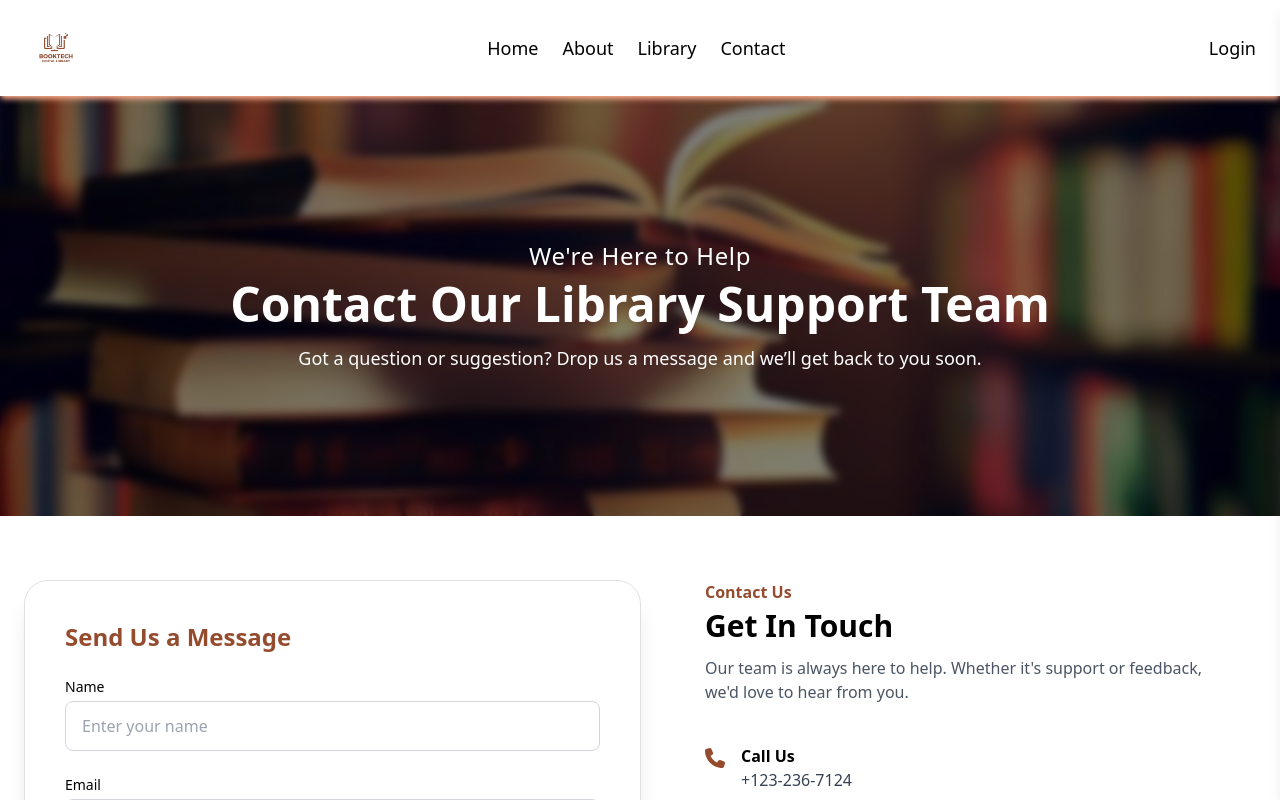
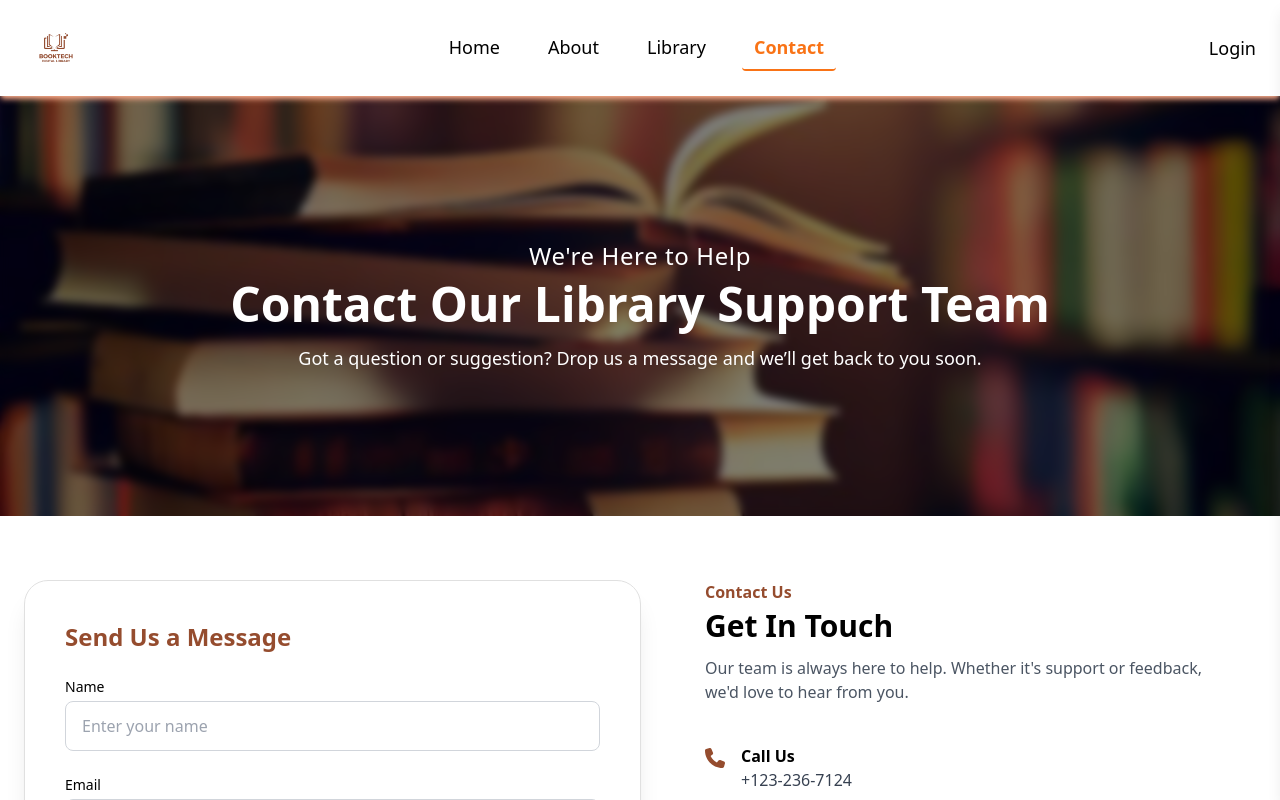
Before and after one commit to KavishkaIndeepa/E_Book_Library_System, a React (Create React App) app: page /#/contact in a window 1280 px wide. Shown: the top 800 px of the page. Built offline with nearby package versions, Linux system fonts and the light colour scheme.

Commit message:
Update navbar and main tsxs

```diff
--- a/src/View/Common/Main/Main.tsx
+++ b/src/View/Common/Main/Main.tsx
@@ -5,16 +5,19 @@ import About from '../../Components/About/About'
 import Library from '../../Components/Library/Library'
 import Contact from '../../Components/Contact/Contact'
 import BookDetail from '../../Components/Library/BookDetail'
+import ScrollToTop from '../../Components/ScrollToTop'
 
 export default function Main() {
   return (
-    <Routes>
-      <Route path='/' Component={Home}></Route>
-      <Route path='/about' Component={About}></Route>
-      <Route path='/library' Component={Library}></Route>
-      <Route path='/contact' Component={Contact}></Route>
-      <Route path="/book/:id" element={<BookDetail />} />
-
-    </Routes>
-  )
+    <>
+    <ScrollToTop />
+      <Routes>
+        <Route path="/" Component={Home}></Route>
+        <Route path="/about" Component={About}></Route>
+        <Route path="/library" Component={Library}></Route>
+        <Route path="/contact" Component={Contact}></Route>
+        <Route path="/book/:id" element={<BookDetail />} />
+      </Routes>
+    </>
+  );
 }
--- a/src/View/Common/Navbar/Navbar.tsx
+++ b/src/View/Common/Navbar/Navbar.tsx
@@ -1,8 +1,13 @@
 import React, { useEffect, useState } from "react";
 import { FontAwesomeIcon } from "@fortawesome/react-fontawesome";
-import { faBars, faTimes } from "@fortawesome/free-solid-svg-icons";
+import {
+  faBars,
+  faChevronDown,
+  faTimes,
+} from "@fortawesome/free-solid-svg-icons";
 import { Link, useNavigate } from "react-router-dom";
 import Logo from "../../../Assets/Images/Logo/BookTech.png";
+import { useLocation } from "react-router-dom";
 
 export default function Navbar() {
   const [scrolled, setScrolled] = useState(false);
@@ -10,6 +15,7 @@ export default function Navbar() {
   const [dropdownOpen, setDropdownOpen] = useState(false);
   const [user, setUser] = useState<any>(null);
   const navigate = useNavigate();
+  const location = useLocation();
 
   useEffect(() => {
     const handleScroll = () => setScrolled(window.scrollY > 10);
@@ -52,40 +58,78 @@ export default function Navbar() {
           <img src={Logo} alt="Logo" className="h-16" />
         </div>
         <ul className="flex space-x-6 text-lg font-poppins">
-          <li>
+          <li
+            className={`cursor-pointer px-3 py-2 rounded transition-all ${
+              location.pathname === "/"
+                ? "text-orange-500 font-semibold border-b-2 border-orange-500"
+                : "hover:bg-orange-400 hover:text-white"
+            }`}
+          >
             <Link to="/">Home</Link>
           </li>
-          <li>
+
+          <li
+            className={`cursor-pointer px-3 py-2 rounded transition-all ${
+              location.pathname === "/about"
+                ? "text-orange-500 font-semibold border-b-2 border-orange-500"
+                : "hover:bg-orange-400 hover:text-white"
+            }`}
+          >
             <Link to="/about">About</Link>
           </li>
-          <li>
+
+          <li
+            className={`cursor-pointer px-3 py-2 rounded transition-all ${
+              location.pathname === "/library"
+                ? "text-orange-500 font-semibold border-b-2 border-orange-500"
+                : "hover:bg-orange-400 hover:text-white"
+            }`}
+          >
             <Link to="/library">Library</Link>
           </li>
-          <li>
+
+          <li
+            className={`cursor-pointer px-3 py-2 rounded transition-all ${
+              location.pathname === "/contact"
+                ? "text-orange-500 font-semibold border-b-2 border-orange-500"
+                : "hover:bg-orange-400 hover:text-white"
+            }`}
+          >
             <Link to="/contact">Contact</Link>
           </li>
         </ul>
+
         <div className="relative">
           {user ? (
             <>
+              <div
+                className="flex items-center gap-2 cursor-pointer"
+                onClick={toggleDropdown}
+              >
                 <img
                   src={
                     user.profileImage ||
                     `https://ui-avatars.com/api/?name=${user.name}`
                   }
                   alt="Profile"
-                className="h-10 w-10 rounded-full border-2 border-white shadow-md cursor-pointer"
-                onClick={toggleDropdown}
+                  className="h-10 w-10 rounded-full border-2 border-white shadow-md transition-transform hover:scale-105"
                 />
+                <FontAwesomeIcon
+                  icon={faChevronDown}
+                  className={`transition-transform duration-300 ${
+                    dropdownOpen ? "rotate-180" : ""
+                  }`}
+                />
+              </div>
               {dropdownOpen && (
-                <div className="absolute right-0 mt-2 w-48 bg-white text-black rounded-md shadow-lg z-50 overflow-hidden">
+                <div className="absolute right-0 mt-2 w-48 bg-white text-black rounded-xl overflow-hidden shadow-xl border border-gray-200 z-50">
                   <Link
                     to={
                       user?.role === "admin"
                         ? "/admin-dashboard"
                         : "/user-dashboard"
                     }
-                    className="block px-4 py-2 hover:bg-gray-100"
+                    className="block px-6 py-4 hover:bg-gray-100"
                     onClick={() => setDropdownOpen(false)}
                   >
                     Dashboard
--- /dev/null
+++ b/src/View/Components/ScrollToTop.tsx
@@ -0,0 +1,12 @@
+import { useEffect } from "react";
+import { useLocation } from "react-router-dom";
+
+export default function ScrollToTop() {
+  const { pathname } = useLocation();
+
+  useEffect(() => {
+    window.scrollTo({ top: 0, behavior: "smooth" });
+  }, [pathname]);
+
+  return null;
+}
```
Lines whose indentation alone changed are shown as unchanged.
